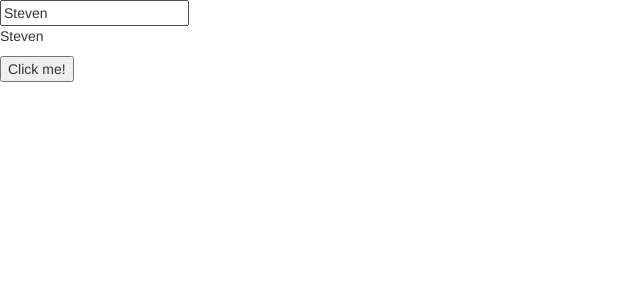
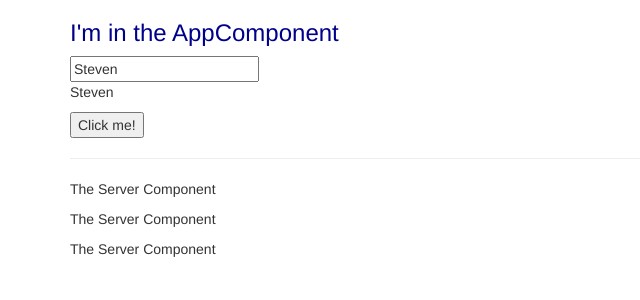
Before and after one commit to Stevetanus/Angular-prac, an Angular app: page / in a window 1280 px wide. Shown: the top 300 px of the page, without its empty margins (0-640 px from the left). Built offline with nearby package versions, Linux system fonts and the light colour scheme.

Commit message:
finish assignment1: Practicing Components

```diff
--- a/src/app/app.component.css
+++ b/src/app/app.component.css
@@ -0,0 +1,3 @@
+h3 {
+    color: darkblue
+}
--- a/src/app/app.component.html
+++ b/src/app/app.component.html
@@ -1,3 +1,14 @@
-<input type="text" name="name" id="name" [(ngModel)]="name">
-<p>{{ name }}</p>
-<button>Click me!</button>
+<div class="container">
+    <div class="row">
+        <div class="col-xs-12">
+            <h3>I'm in the AppComponent</h3>
+            <input type="text" name="name" id="name" [(ngModel)]="name">
+            <p>{{ name }}</p>
+            <button>Click me!</button>
+            <hr>
+            <app-servers></app-servers>
+            <!-- <div class="app-servers"></div> -->
+            <!-- <div app-servers></div> -->
+        </div>
+    </div>
+</div>
--- a/src/app/app.module.ts
+++ b/src/app/app.module.ts
@@ -3,10 +3,14 @@
 import { FormsModule } from '@angular/forms';
 
 import { AppComponent } from './app.component';
+import { ServerComponent } from './server/server.component';
+import { ServersComponent } from './servers/servers.component';
 
 @NgModule({
   declarations: [
-    AppComponent
+    AppComponent,
+    ServerComponent,
+    ServersComponent
   ],
   imports: [
     BrowserModule,
--- /dev/null
+++ b/src/app/server/server.component.html
@@ -0,0 +1 @@
+<p>The Server Component</p>
--- /dev/null
+++ b/src/app/servers/servers.component.html
@@ -0,0 +1,3 @@
+<app-server></app-server>
+<app-server></app-server>
+<app-server></app-server>
```
Also changed, not shown: src/app/server/server.component.ts (added, +9 -0 lines), src/app/servers/servers.component.ts (added, +12 -0 lines), src/app/servers/servers.component.css (added).
